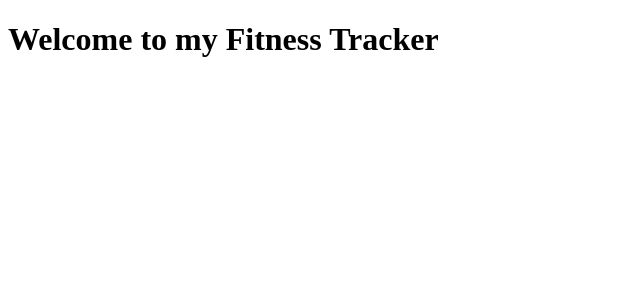
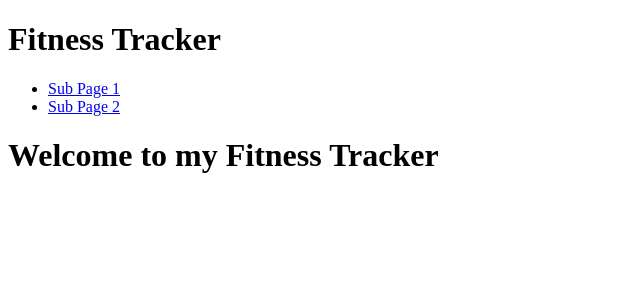
Before and after one commit to super1002/symfony-fitness-tracker, a Symfony app: template templates/base.html.twig in a window 1280 px wide. Shown: the top 300 px of the page, without its empty margins (0-640 px from the left). Run offline with Twig, Linux system fonts and the light colour scheme; the template is opened without the code that fills it, so the values that code supplies are empty; some libraries are stand-ins or nearby versions.

Commit message:
styling, added fonts, added first entity

```diff
--- /dev/null
+++ b/assets/scss/fonts.scss
@@ -0,0 +1,4 @@
+@font-face {
+    font-family: "Google";
+    src: url("../fonts/Google-Sans-Font/GoogleSans-Regular.ttf");
+}
--- /dev/null
+++ b/assets/scss/imports.scss
@@ -0,0 +1,2 @@
+@import "navbar";
+@import "fonts";
--- /dev/null
+++ b/assets/scss/navbar.scss
@@ -0,0 +1,5 @@
+.side-nav {
+    background-color: #0b0912;
+    box-shadow: 5px 0 10px 0 rgba(0, 0, 0, 0.5);
+    height: 100%;
+}
--- a/composer.json
+++ b/composer.json
@@ -7,6 +7,7 @@
         "ext-iconv": "*",
         "doctrine/annotations": "^1.8",
         "doctrine/cache": "^1.10",
+        "gedmo/doctrine-extensions": "3.0.x-dev",
         "symfony/console": "5.0.*",
         "symfony/debug": "4.4.x-dev",
         "symfony/debug-bundle": "5.0.x-dev",
--- a/templates/base.html.twig
+++ b/templates/base.html.twig
@@ -8,8 +8,28 @@
     {% endblock %}
 </head>
 <body>
+<div class="row">
+    <div class="col-sm-4 side-nav">
+        <h1>Fitness Tracker</h1>
+        <nav>
+            <ul>
+                <li class="nav-item">
+                    <a href="#" class="nav-link">Sub Page 1</a>
+                </li>
+                <li class="nav-item">
+                    <a href="#" class="nav-link">Sub Page 2</a>
+                </li>
+            </ul>
+        </nav>
+    </div>
+    <div class="col-sm-8">
+        <div class="content">
+            {% block body %}
                 <h1>Welcome to my Fitness Tracker</h1>
-        {% block body %}{% endblock %}
+            {% endblock %}
+        </div>
+    </div>
+</div>
 {% block javascripts %}
     {{ encore_entry_script_tags('app') }}
 {% endblock %}
```
Also changed, not shown: assets/scss/main.scss (+14 -1 lines), src/Entity/JoggingRoute.php (added, +93 -0 lines), src/Migrations/Version20191211182808.php (added, +35 -0 lines), src/Repository/JoggingRouteRepository.php (added, +50 -0 lines), assets/fonts/Google-Sans-Font/GoogleSans-Bold.ttf (added), assets/fonts/Google-Sans-Font/GoogleSans-BoldItalic.ttf (added), assets/fonts/Google-Sans-Font/GoogleSans-Italic.ttf (added), assets/fonts/Google-Sans-Font/GoogleSans-Medium.ttf (added), assets/fonts/Google-Sans-Font/GoogleSans-MediumItalic.ttf (added), assets/fonts/Google-Sans-Font/GoogleSans-Regular.ttf (added), 2 other files. Lines whose indentation alone changed are shown as unchanged.
